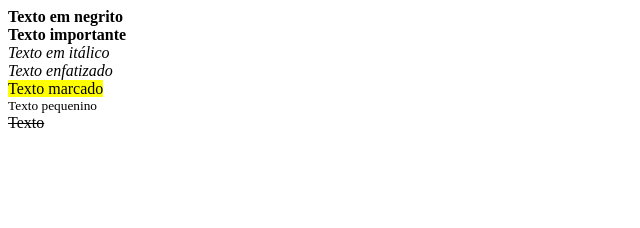
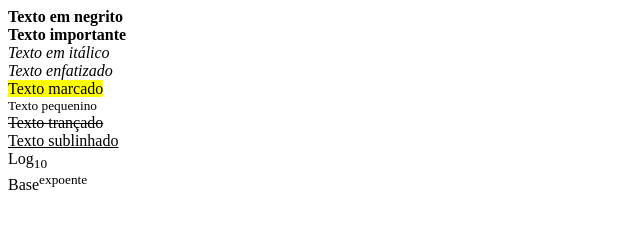
Before and after one commit to carvallhoamanda/novoprojeto-1b, a plain HTML site: page index.html in a window 1280 px wide. Shown: the whole page, without its empty margins (0-640 px from the left). Drawn offline with Linux system fonts and the light colour scheme.

Commit message:
Update index.html

```diff
--- a/index.html
+++ b/index.html
@@ -12,8 +12,12 @@
 <br>
 <small>Texto pequenino</small>
 <br>
-<del>Texto </del>
-
-
+<del>Texto trançado</del>
+<br>
+<u>Texto sublinhado</u>
+<br>
+Log<sub>10</sub>
+<br>
+Base<sup>expoente</sup>
 
 </html>
```
